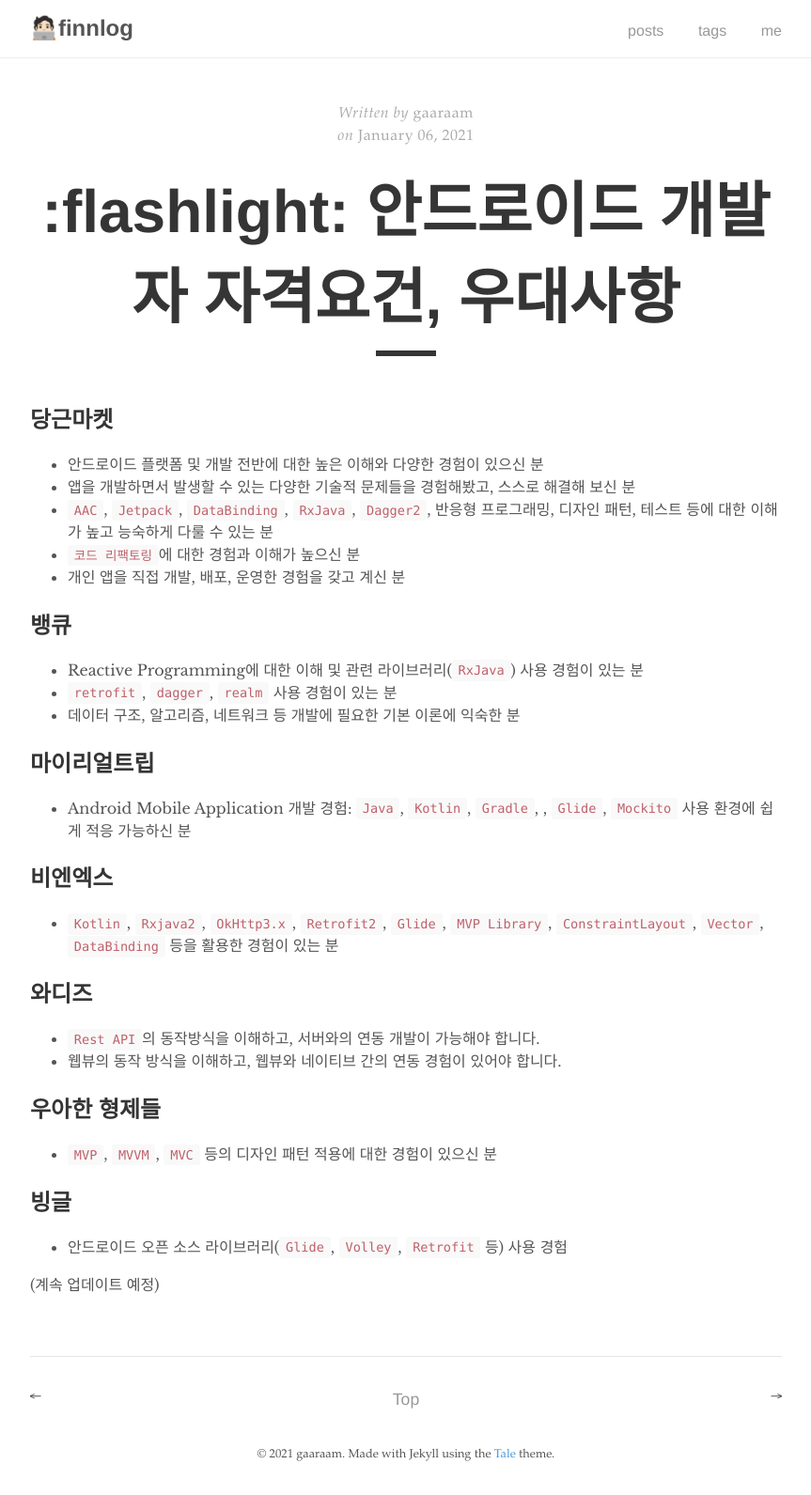
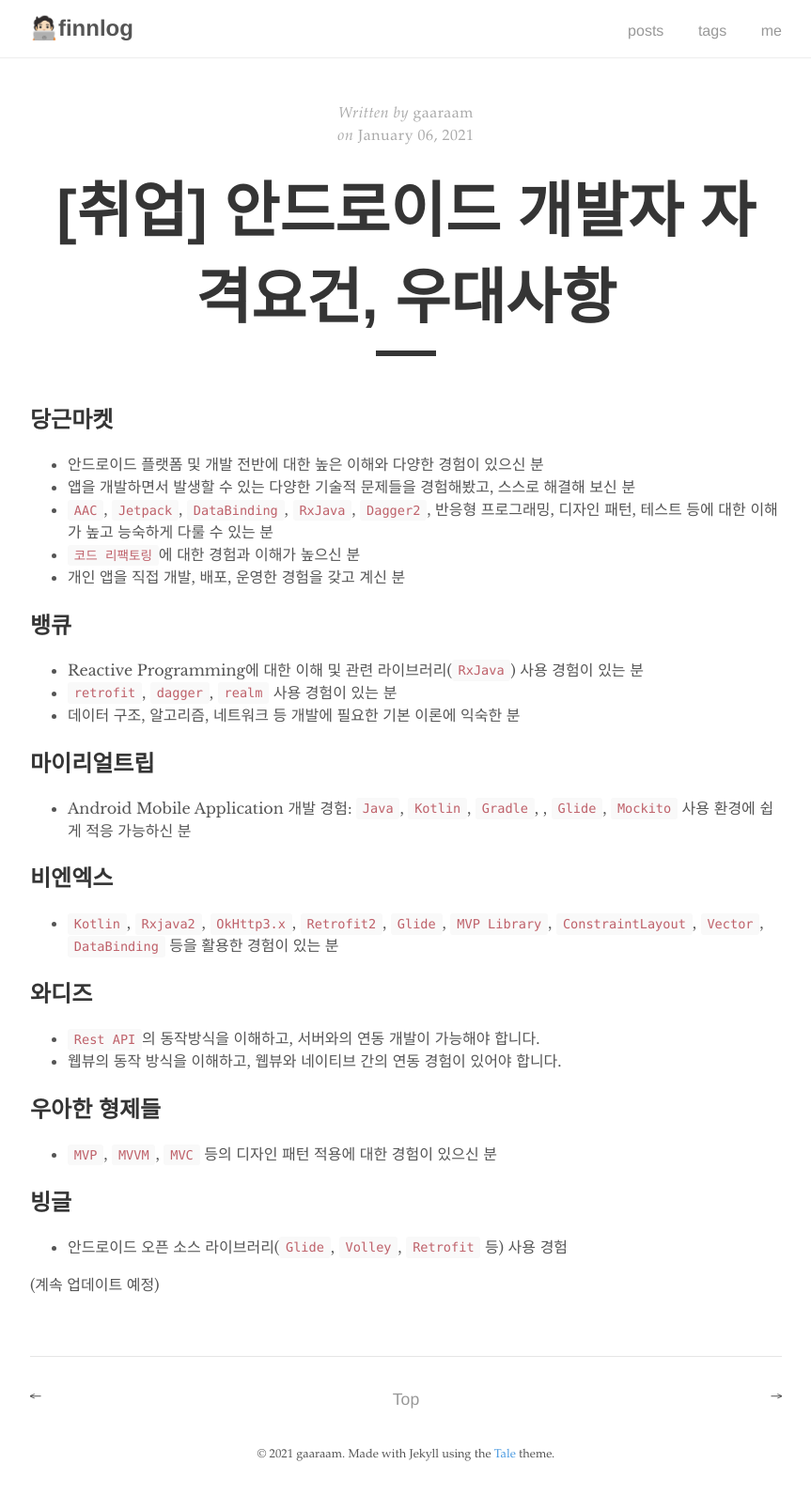
Before and after one commit to Leegaramm/Leegaramm-github.io, a Jekyll site: the page built from _posts/2021-01-06-requirement.md, in a window 1280 px wide. Shown: the whole page at 94% size, without its empty margins (208-1071 px from the left). Built offline with Jekyll 4.4.1, drawn with Linux system fonts in a browser that asks for light colours.

Commit message:
Update 2021-01-06-requirement.md

```diff
--- a/_posts/2021-01-06-requirement.md
+++ b/_posts/2021-01-06-requirement.md
@@ -1,6 +1,6 @@
 ---
 layout: post
-title: ":flashlight: 안드로이드 개발자 자격요건, 우대사항"
+title: "[취업] 안드로이드 개발자 자격요건, 우대사항"
 author: "gaaraam"
 tags: etc
 ---
```
